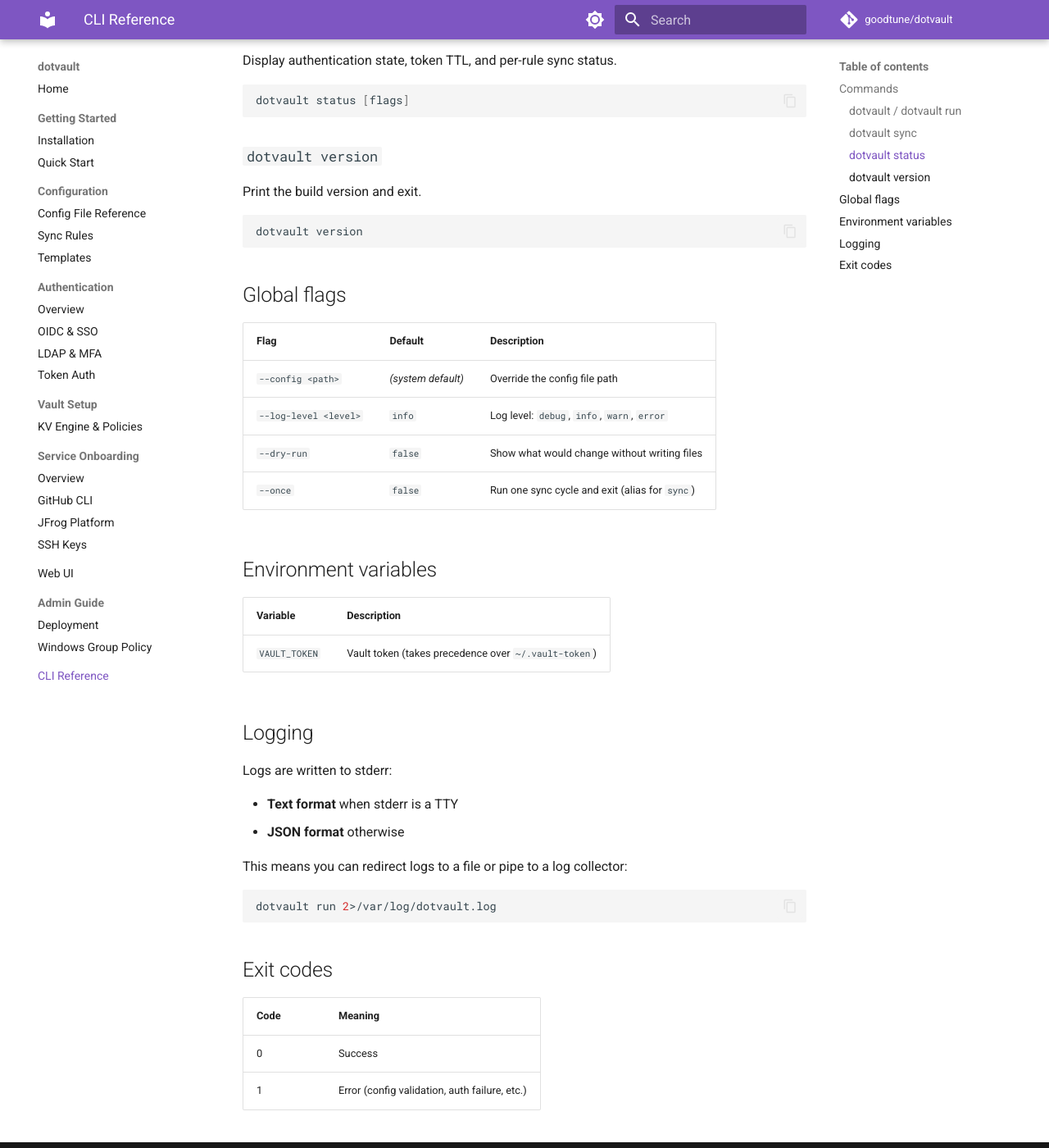
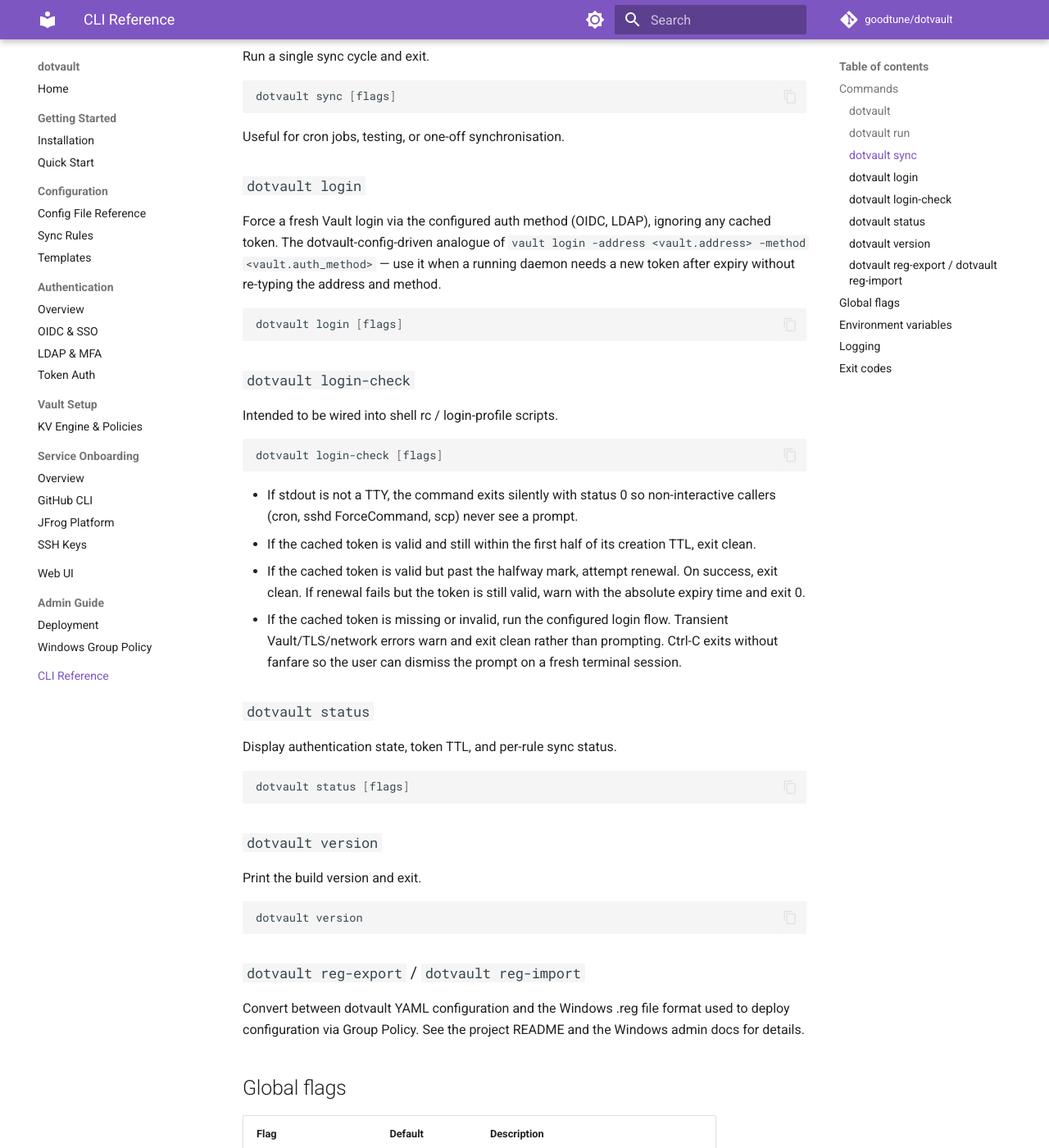
Before and after one commit to goodtune/dotvault, an MkDocs documentation site: the page built from docs/cli.md, in a window 1280 px wide and 1400 px high, scrolled down 794 px. Shown: the whole window at 82% size. Built offline with MkDocs 1.6.1 and Material for MkDocs 9.7.7, drawn with Linux system fonts in a browser that asks for light colours; comment, search, counter and statistics services are not loaded; some of the changed text lies outside the part shown.

Commit message:
docs(cli)+test(web): align CLI reference with new commands, cover ForceReauth
Third pass of PR #62 review feedback:

- `docs/cli.md` still described bare `dotvault` as running the daemon
  and listed `--once` as a global flag — both contradicted the new
  behaviour documented in CLAUDE.md. Rewritten with sections for the
  new `login` and `login-check` commands, a note that bare `dotvault`
  now prints help, and the corrected scope of `--once` (which is now
  `run`-only).

- Added `TestForceReauth` covering the two observable behaviours that
  keep the SPA and `WaitForAuth` consistent after the lifecycle
  manager declares the token unusable: (a) the in-memory Vault token
  is cleared so `/api/v1/status` reports `authenticated=false` on the
  next poll, and (b) any signal previously queued on `authDone` is
  drained so a fresh `WaitForAuth` blocks for the new login rather
  than immediately satisfying on the stale signal. Also pins that a
  second invocation is a no-op against an empty state.

````diff
--- a/docs/cli.md
+++ b/docs/cli.md
@@ -2,9 +2,14 @@
 
 ## Commands
 
-### `dotvault` / `dotvault run`
+### `dotvault`
 
-Run the daemon in the foreground. This is the default command.
+Running `dotvault` with no subcommand prints help. The daemon is no
+longer the default; use `dotvault run` to start it explicitly.
+
+### `dotvault run`
+
+Run the daemon in the foreground.
 
 ```sh
 dotvault run [flags]
@@ -18,6 +23,10 @@ The daemon:
 4. Runs the enrolment wizard for any missing credentials
 5. Starts the sync engine (initial sync, then hybrid event + poll loop)
 
+`dotvault run --once` redirects to the sync path — a one-shot cycle
+followed by exit. This is the only place `--once` is accepted (it is
+no longer a global flag).
+
 ### `dotvault sync`
 
 Run a single sync cycle and exit.
@@ -27,6 +36,39 @@ dotvault sync [flags]
 ```
 
 Useful for cron jobs, testing, or one-off synchronisation.
+
+### `dotvault login`
+
+Force a fresh Vault login via the configured auth method (OIDC, LDAP),
+ignoring any cached token. The dotvault-config-driven analogue of
+`vault login -address <vault.address> -method <vault.auth_method>` —
+use it when a running daemon needs a new token after expiry without
+re-typing the address and method.
+
+```sh
+dotvault login [flags]
+```
+
+### `dotvault login-check`
+
+Intended to be wired into shell rc / login-profile scripts.
+
+```sh
+dotvault login-check [flags]
+```
+
+- If stdout is not a TTY, the command exits silently with status 0 so
+  non-interactive callers (cron, sshd ForceCommand, scp) never see a
+  prompt.
+- If the cached token is valid and still within the first half of its
+  creation TTL, exit clean.
+- If the cached token is valid but past the halfway mark, attempt
+  renewal. On success, exit clean. If renewal fails but the token is
+  still valid, warn with the absolute expiry time and exit 0.
+- If the cached token is missing or invalid, run the configured login
+  flow. Transient Vault/TLS/network errors warn and exit clean rather
+  than prompting. Ctrl-C exits without fanfare so the user can dismiss
+  the prompt on a fresh terminal session.
 
 ### `dotvault status`
 
@@ -44,6 +86,12 @@ Print the build version and exit.
 dotvault version
 ```
 
+### `dotvault reg-export` / `dotvault reg-import`
+
+Convert between dotvault YAML configuration and the Windows .reg file
+format used to deploy configuration via Group Policy. See the
+project README and the Windows admin docs for details.
+
 ## Global flags
 
 | Flag | Default | Description |
@@ -51,7 +99,8 @@ dotvault version
 | `--config <path>` | *(system default)* | Override the config file path |
 | `--log-level <level>` | `info` | Log level: `debug`, `info`, `warn`, `error` |
 | `--dry-run` | `false` | Show what would change without writing files |
-| `--once` | `false` | Run one sync cycle and exit (alias for `sync`) |
+
+`--once` is scoped to `dotvault run` only.
 
 ## Environment variables
 
````
Also changed, not shown: 1 other file.
